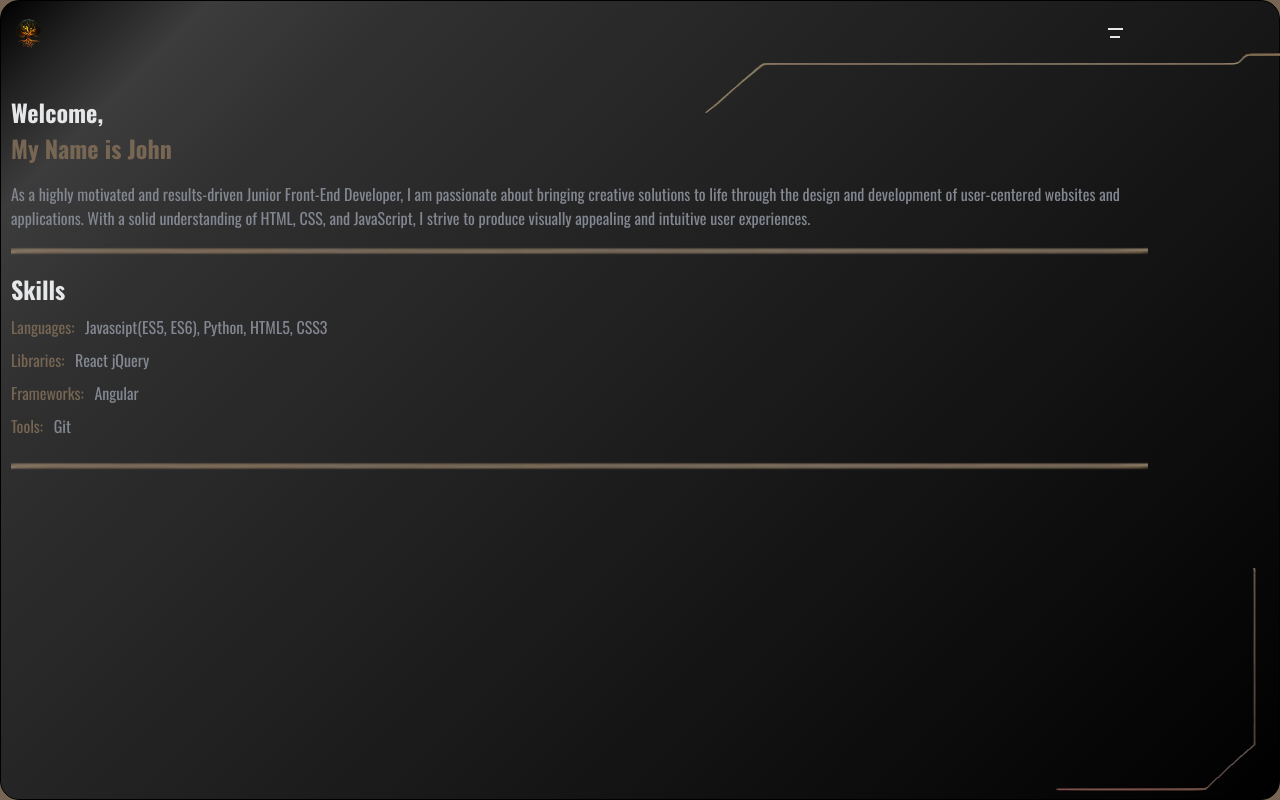
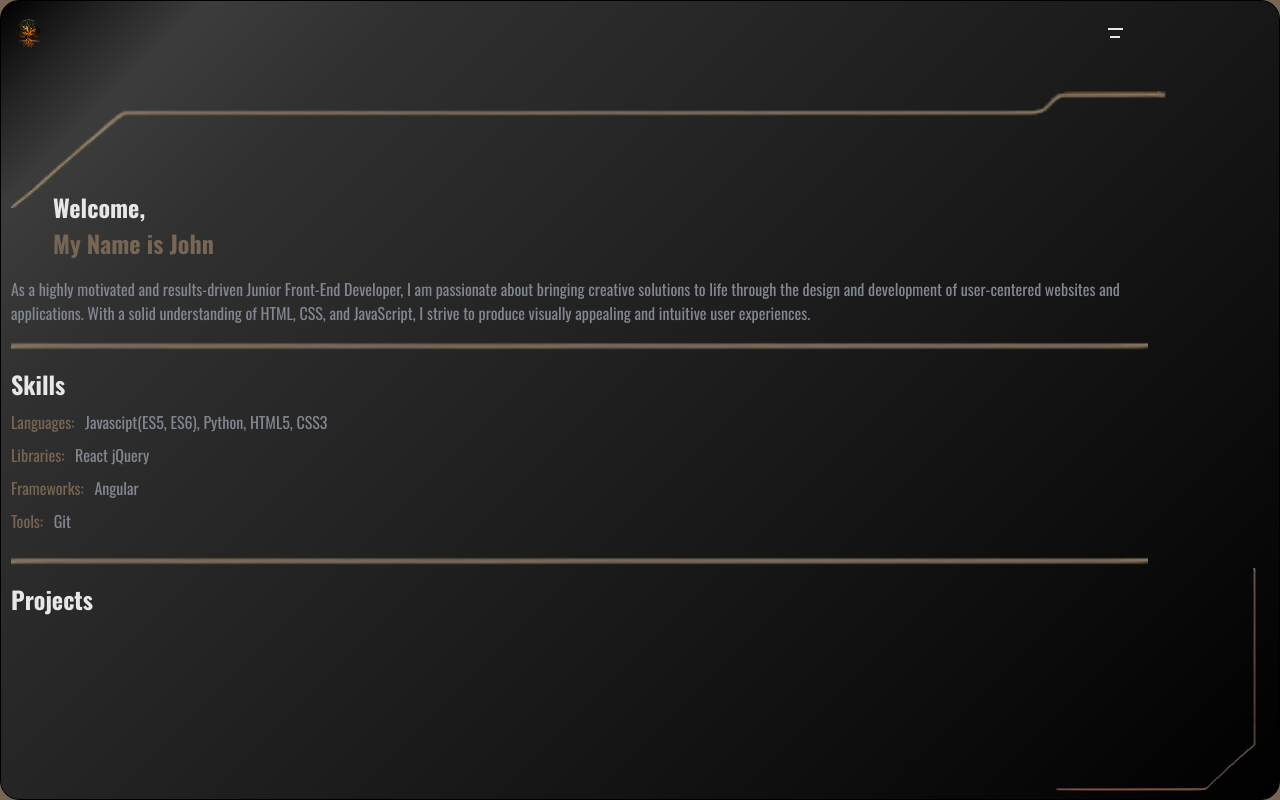
Before and after one commit to Zero-K00L/Portfolio, a plain HTML site: page index.html in a window 1280 px wide. Shown: the top 800 px of the page. Drawn offline with nearby package versions, Linux system fonts and the light colour scheme.

Commit message:
Second Commit

```diff
--- a/index.html
+++ b/index.html
@@ -139,6 +139,7 @@
       <section class="intro">
         <div class="background-img-mobile"></div>
         <img class="intro-img" src="images/hero-img-desktop.png">
+        <img class="divider-header" src="images/border-top.png">
         <div class="intro-text-container">
             <h1 class="intro-header"><span class="intro-header-span1">Welcome,</span> <span class="intro-header-span2">My Name is John</span></h1>
             <p class="intro-paragraph">As a highly motivated and results-driven Junior Front-End Developer, I am passionate about bringing creative solutions to life through the design and development of user-centered websites and applications. With a solid understanding of HTML, CSS, and JavaScript, I strive to produce visually appealing and intuitive user experiences.</p>
@@ -170,8 +171,8 @@
         </ul>
       </section>
       <img class="divider" src="images/border-divider.png">
-      <section class="projects">
-
+      <section class="projects-container">
+        <h2 class="projects-header">Projects</h2>
       </section>
     </main>
     <script src="script.js"></script>
--- a/styles.css
+++ b/styles.css
@@ -41,18 +41,51 @@ body {
     rgba(0,0,0,1) 100%
 );
 
-
-
-
-
-
 /* background: linear-gradient(45deg,
-#f0f0f0, #e4e4e4, #d8d8d8, #cccccc, #c0c0c0,
-#b4b4b4, #a8a8a8, #9c9c9c, #909090, #848484,
-#787878, #6c6c6c, #606060, #545454, #484848,
-#3c3c3c, #303030, #242424, #181818, #0c0c0c
+    rgba(0,0,0,1) 0%,
+    rgba(2,2,2,1) 5%,
+    rgba(4,4,4,1) 10%,
+    rgba(6,6,6,1) 15%,
+    rgba(8,8,8,1) 20%,
+    rgba(10,10,10,1) 25%,
+    rgba(12,12,12,1) 30%,
+    rgba(14,14,14,1) 35%,
+    rgba(16,16,16,1) 40%,
+    rgba(18,18,18,1) 45%,
+    rgba(20,20,20,1) 50%,
+    rgba(22,22,22,1) 55%,
+    rgba(24,24,24,1) 60%,
+    rgba(26,26,26,1) 65%,
+    rgba(28,28,28,1) 70%,
+    rgba(30,30,30,1) 75%,
+    rgba(32,32,32,1) 80%,
+    rgba(34,34,34,1) 85%,
+    rgba(36,36,36,1) 100%
 ); */
 
+/* background: linear-gradient(125deg,
+    rgba(0, 0, 0, 1) 0%,
+    rgba(34, 34, 34, 1) 5%,
+    rgba(36, 36, 36, 1) 10%,
+    rgba(38, 38, 38, 1) 15%,
+    rgba(40, 40, 40, 1) 20%,
+    rgba(42, 42, 42, 1) 25%,
+    rgba(44, 44, 44, 1) 30%,
+    rgba(46, 46, 46, 1) 35%,
+    rgba(48, 48, 48, 1) 40%,
+    rgba(50, 50, 50, 1) 45%,
+    rgba(52, 52, 52, 1) 50%,
+    rgba(54, 54, 54, 1) 55%,
+    rgba(56, 56, 56, 1) 60%,
+    rgba(58, 58, 58, 1) 65%,
+    rgba(60, 60, 60, 1) 70%,
+    rgba(62, 62, 62, 1) 75%,
+    rgba(64, 64, 64, 1) 80%,
+    rgba(66, 66, 66, 1) 85%,
+    rgba(68, 68, 68, 1) 90%,
+    rgba(70, 70, 70, 1) 95%,
+    rgba(72, 72, 72, 1) 100%
+); */
 
     /* background-color: var(--darkGray); */
     border-radius: 19px;
@@ -70,11 +103,11 @@ body {
     z-index: -1;
 }
 
-.main::before {
+/* .main::before {
     top: 0;
     left: 0;
-    background: url('images/border-top.png') no-repeat bottom right; /*to expand to bottom and right*/
-}
+    background: url('images/border-top.png') no-repeat bottom right;
+} */
 
 .main::after {
     top: 85%;
@@ -92,8 +125,9 @@ body {
 }
 
 .intro-header {
-    margin-left: 10px;
+    margin-left: 52px;
     margin-bottom: 0;
+    margin-top: -24px;
 }
 
 .intro-header-span1 {
@@ -115,6 +149,11 @@ body {
 
 .divider {
     width: 89%;
+    margin-left: 10px;
+}
+
+.divider-header {
+    width: 93%;
     margin-left: 10px;
 }
 
@@ -174,6 +213,13 @@ body {
 .tools-header {
     color: var(--gold);
     margin-right: 7px;
+}
+
+.projects-header {
+    margin-top: 10px;
+    margin-left: 10px;
+    margin-bottom: 6px;
+    color: var(--white);
 }
 
 
```
